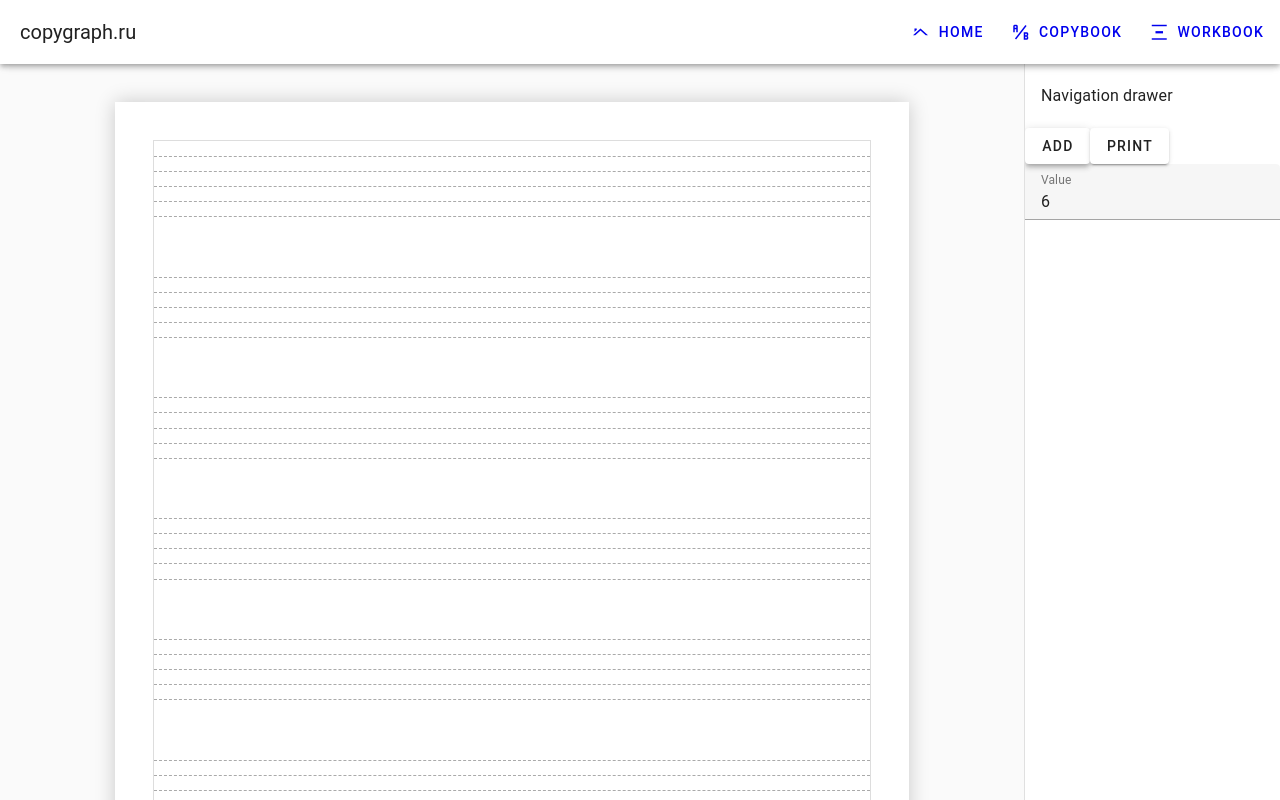
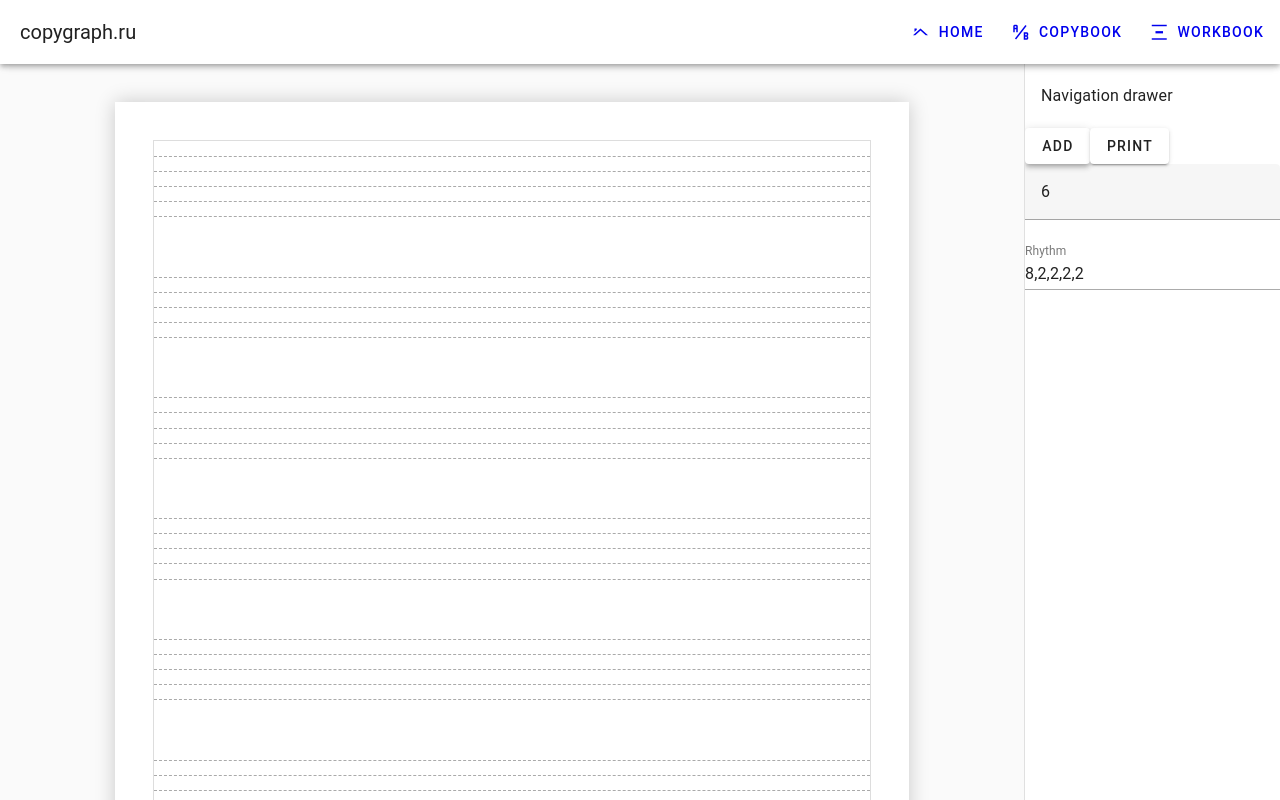
Before and after one commit to Loac/copygraph.ru, a Vue app: page /workbook-advanced in a window 1280 px wide. Both pictures are taken after a click on the button "ADD". Shown: the top 800 px of the page. Built offline with nearby package versions, Linux system fonts and the light colour scheme.

Commit message:
add WorkbookRhythm

```diff
--- /dev/null
+++ b/src/components/workbookAdvanced/WorkbookRhythm.vue
@@ -0,0 +1,31 @@
+<template>
+  <v-text-field
+    v-model="model"
+    variant="underlined"
+    :label="label"
+  ></v-text-field>
+</template>
+
+<script setup lang="ts">
+import {defineModel, defineProps} from "vue";
+
+  const [model, modifiers] = defineModel({
+    set(value: string) {
+      if (modifiers.rhythm) {
+        return value.split(',').map((item) => Number(item));
+      }
+      return value
+    }
+  });
+
+  defineProps({
+    label: {
+      type: String,
+      default: ''
+    },
+  });
+</script>
+
+<style scoped>
+
+</style>
--- a/src/views/WorkbookAdvancedView.vue
+++ b/src/views/WorkbookAdvancedView.vue
@@ -11,7 +11,8 @@
 
     <div class="layers">
       <div class="layer" v-for="(layer, index) in workbook.layers" :key="index">
-        <WorkbookLayer v-model="workbook.layers[index].offset" />
+        <WorkbookLayer v-model="layer.offset" label="" />
+        <WorkbookRhythm v-model.rhythm="layer.rhythm" label="Rhythm" />
       </div>
     </div>
 
@@ -21,7 +22,8 @@
 <script setup lang="ts">
   import WorkbookAdvanced, { Workbook, Layer } from "@/components/workbookAdvanced/WorkbookAdvanced.vue";
   import WorkbookLayer from "@/components/workbookAdvanced/WorkbookLayer.vue";
-  import {ref, CSSProperties} from "vue";
+  import { ref } from "vue";
+  import WorkbookRhythm from "@/components/workbookAdvanced/WorkbookRhythm.vue";
 
 
   const workbook = ref(new Workbook());
@@ -50,7 +52,7 @@
 
   const printLayers = () => {
     for (let index in workbook.value.layers) {
-      console.log(workbook.value.layers[index].offset);
+      console.log(workbook.value.layers[index].rhythm.values());
     }
   }
 </script>
```
